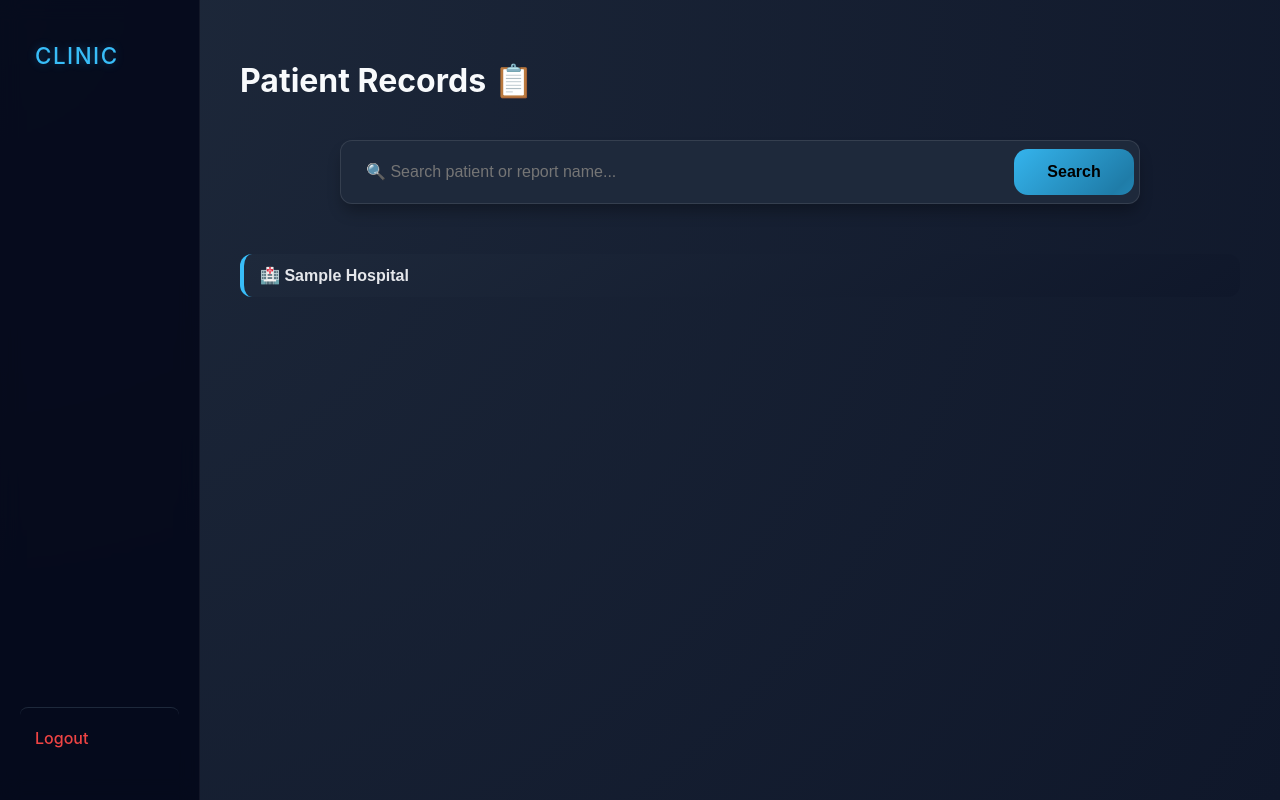
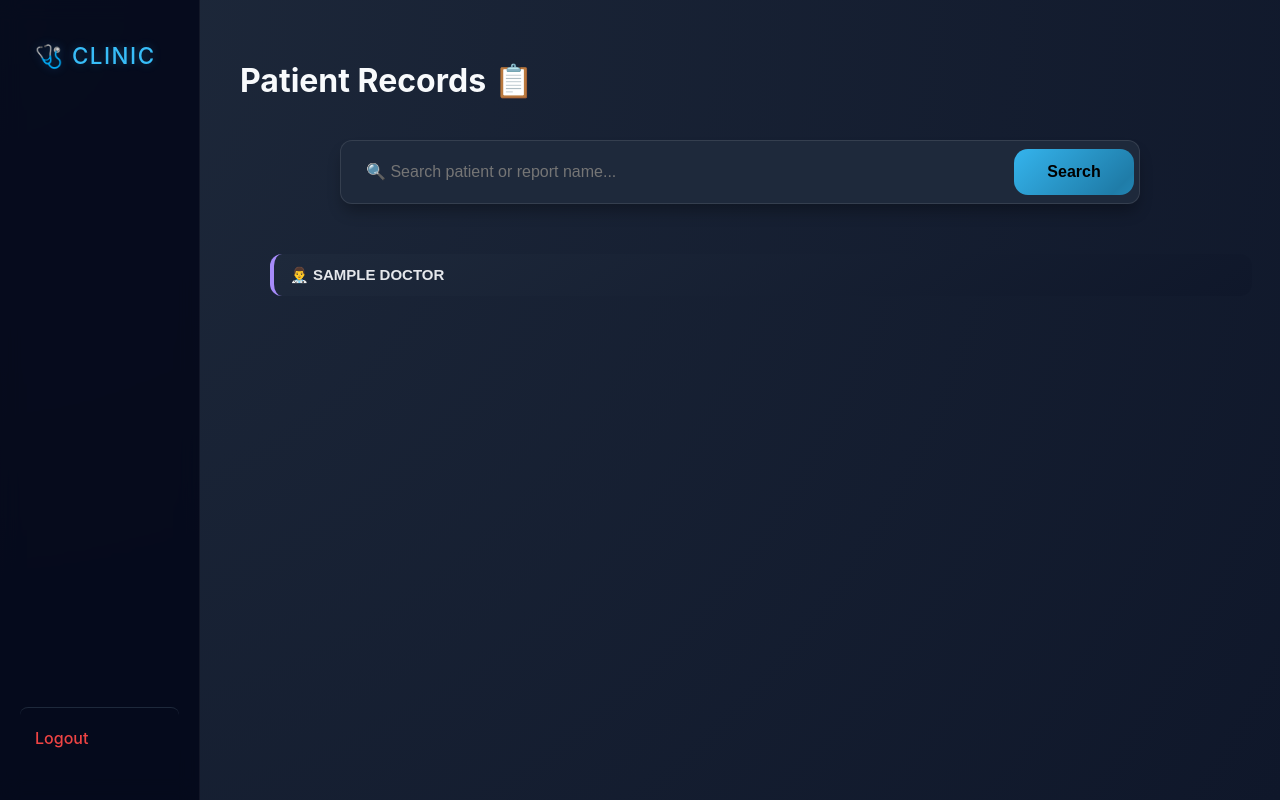
Before and after one commit to omkar142web/report-hub, a Flask app: template templates/reports.html in a window 1280 px wide. Run offline with Flask 3, Linux system fonts and the light colour scheme; the template is opened without the code that fills it: most values are stand-ins (such as "Sample title", 1, 10 or a date in 2020).

Commit message:
subfolder ui quite better

```diff
--- a/app.py
+++ b/app.py
@@ -19,6 +19,7 @@ import cloudinary.api
 DOCTOR_MAP = {
     "dr_rutu": "apollo_mumbai",
     "dr_omkar": "apollo_mumbai",
+    "op": "another_hospital",
 }
 
 
@@ -341,22 +342,33 @@ def upload_doctor(doctor_code):
 def reports_hospital(hospital_code):
     hospital_code = hospital_code.lower()
 
-    # Validate hospital
     if hospital_code not in set(DOCTOR_MAP.values()):
         return "Invalid hospital", 404
 
     prefix = f"{hospital_code}/"
     data = build_reports_data(prefix=prefix)
 
-    return render_template("reports.html", data=data, search="")
+    return render_template(
+        "reports.html",
+        data=data,
+        search="",
+        view="hospital"
+    )
+
 
 
 
 @app.route("/reports")
 @login_required
 def reports():
-    data = build_reports_data(prefix="apollo_mumbai/")
-    return render_template("reports.html", data=data, search="")
+    data = build_reports_data(prefix=None)  # show all
+    return render_template(
+        "reports.html",
+        data=data,
+        search="",
+        view="all"
+    )
+
 
 
 @app.route("/reports/d/<doctor_code>")
@@ -368,12 +380,16 @@ def reports_doctor(doctor_code):
         return "Invalid doctor", 404
 
     hospital = DOCTOR_MAP[doctor_code]
+    prefix = f"{hospital}/{doctor_code}/"
+    data = build_reports_data(prefix=prefix)
 
-    # 🔍 Only THIS doctor's files
-    prefix = f"{hospital}/{doctor_code}/"
-    full_data = build_reports_data(prefix=prefix)
+    return render_template(
+        "reports.html",
+        data=data,
+        search="",
+        view="doctor"
+    )
 
-    return render_template("reports.html", data=full_data, search="")
 
 
 
@@ -405,26 +421,24 @@ def delete_file():
 
 
 
-@app.route("/download-patient/<patient>")
+@app.route("/download-patient/<hospital>/<doctor>/<patient>")
 @login_required
-def download_patient_zip(patient):
-    """
-    Download ALL files of a patient as a ZIP
-    """
+def download_patient_zip(hospital, doctor, patient):
     patient = clean_name(patient)
 
-    # Get all files for this patient from Cloudinary
+    prefix = f"{hospital}/{doctor}/{patient}/"
+
     result_img = cloudinary.api.resources(
         type="upload",
         resource_type="image",
-        prefix=f"{patient}/",
+        prefix=prefix,
         max_results=500
     )
 
     result_vid = cloudinary.api.resources(
         type="upload",
         resource_type="video",
-        prefix=f"{patient}/",
+        prefix=prefix,
         max_results=500
     )
 
@@ -462,6 +476,7 @@ def download_patient_zip(patient):
 
 
 
+
 if __name__ == "__main__":
     # The development server is not for production. A WSGI server like Gunicorn will run the app.
     app.run(debug=True, host='0.0.0.0')
--- a/templates/reports.html
+++ b/templates/reports.html
@@ -10,7 +10,7 @@
   <body>
     <div class="layout">
       <div class="sidebar">
-        <a href="{{ url_for('reports') }}" class="clinic-logo"> Clinic</a>
+        <a href="{{ url_for('reports') }}" class="clinic-logo">🩺 Clinic</a>
         <a href="{{ url_for('logout') }}" class="logout">Logout</a>
       </div>
 
@@ -43,19 +43,45 @@
 
           {% for hospital, doctors in data.items() %}
             {% set h.i = h.i + 1 %}
-            <section class="hospital-section">
+            <!-- <section class="hospital-section">
               <button class="group-toggle hospital-toggle" onclick="toggleGroup('hospital-{{ h.i }}')">
                 🏥 {{ hospital.replace("_", " ") | title }}
               </button>
 
-              <div class="group-body" id="hospital-{{ h.i }}">
+              <div class="group-body" id="hospital-{{ h.i }}"> -->
+
+                <section class="hospital-section">
+
+                {% if view == "all" %}
+                <button class="group-toggle hospital-toggle"
+                        onclick="toggleGroup('hospital-{{ h.i }}')">
+                  🏥 {{ hospital.replace("_", " ") | upper }}
+                </button>
+                {% endif %}
+
+                <div class="group-body"
+                    id="hospital-{{ h.i }}"
+                    {% if view != "all" %}style="display:block"{% endif %}>
+
+
                 {% for doctor, patients in doctors.items() %}
                   <section class="doctor-section">
-                    <button class="group-toggle doctor-toggle" onclick="toggleGroup('doctor-{{ h.i }}-{{ loop.index }}')">
-                      👨‍⚕️ {{ doctor.replace("_", " ") | title }}
+                    {% if view != "doctor" %}
+                    <button class="group-toggle doctor-toggle"
+                            onclick="toggleGroup('doctor-{{ h.i }}-{{ loop.index }}')">
+                      👨‍⚕️ {{ doctor.replace("_", " ") | upper }}
                     </button>
+                    {% endif %}
 
-                    <div class="group-body doctor-body" id="doctor-{{ h.i }}-{{ loop.index }}" style="display: none;">
+
+                        <div class="group-body doctor-body"
+                          id="doctor-{{ h.i }}-{{ loop.index }}"
+                          {% if view == "doctor" %}
+                            style="display:block"
+                          {% else %}
+                            style="display:none"
+                          {% endif %}>
+
                       {% for patient, patient_data in patients.items() %}
                         {% set idx.i = idx.i + 1 %}
 
@@ -75,9 +101,15 @@
                                   <div>🎞️ Videos : {{ patient_data.video_count }}</div>
                                 </div>
 
-                                <a href="{{ url_for('download_patient_zip', patient=patient) }}" class="zip-btn" onclick="event.stopPropagation()">
+                                <a href="{{ url_for(
+                                    'download_patient_zip',
+                                    hospital=hospital,
+                                    doctor=doctor,
+                                    patient=patient
+                                ) }}" class="zip-btn" onclick="event.stopPropagation()">
                                   Download
                                 </a>
+
                               </div>
                             </div>
                           </button>
```
